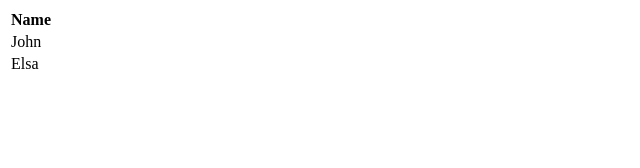
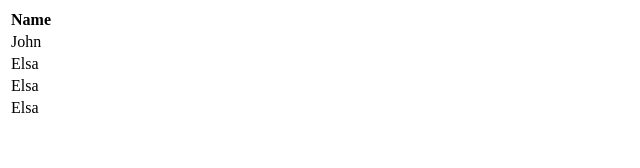
Before and after one commit to JulianoCorrea09/my-react-app, a React (Create React App) app: page / in a window 1280 px wide. Shown: the top 168 px of the page, without its empty margins (0-640 px from the left). Built offline with nearby package versions, Linux system fonts and the light colour scheme.

Commit message:
first test

```diff
--- a/src/index.js
+++ b/src/index.js
@@ -14,6 +14,12 @@ const myelement = (
     <tr>
       <td>Elsa</td>
     </tr>
+    <tr>
+      <td>Elsa</td>
+    </tr>
+    <tr>
+      <td>Elsa</td>
+    </tr>
   </table>
 );
 
```
